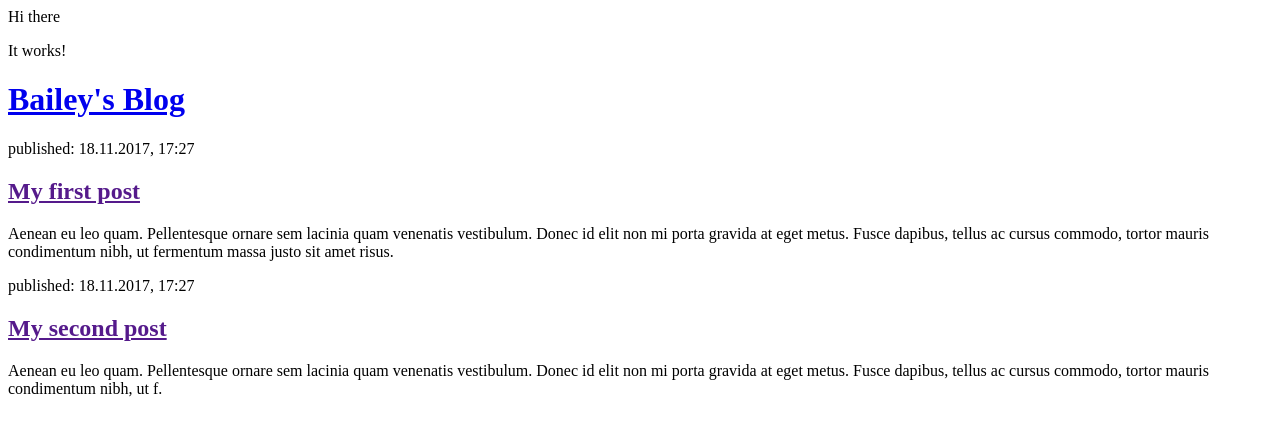
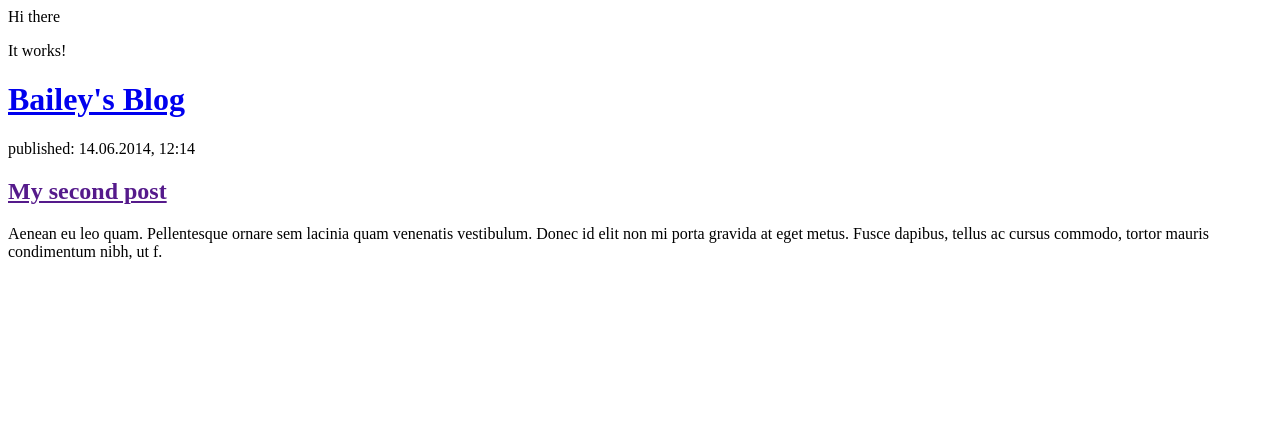
Before and after one commit to bailey002/my-first-blog, a Django app: template blog/templates/blog/post_list.html in a window 1280 px wide. Shown: the top 436 px of the page. Run offline with Django 3.2, Linux system fonts and the light colour scheme; the template is opened without the code that fills it: values that come from a table or form of the project are taken from there, others are empty; tables that the repository leaves empty hold one stand-in row (values such as "Sample post").

Commit message:
Modified templates to display posts from database.

```diff
--- a/blog/templates/blog/post_list.html
+++ b/blog/templates/blog/post_list.html
@@ -10,19 +10,19 @@
     <body>
         <div>
             <h1><a href="/">Bailey's Blog</a></h1>
-        <div>
+        </div>
 
 
-        <div>
-            <p>published: 18.11.2017, 17:27</p>
-            <h2><a href="">My first post</a></h2>
-            <p>Aenean eu leo quam. Pellentesque ornare sem lacinia quam venenatis vestibulum. Donec id elit non mi porta gravida at eget metus. Fusce dapibus, tellus ac cursus commodo, tortor mauris condimentum nibh, ut fermentum massa justo sit amet risus.</p>
-        </div>
+{% for post in posts %}
 
         <div>
-            <p>published: 18.11.2017, 17:27</p>
+            <p>published: 14.06.2014, 12:14</p>
             <h2><a href="">My second post</a></h2>
             <p>Aenean eu leo quam. Pellentesque ornare sem lacinia quam venenatis vestibulum. Donec id elit non mi porta gravida at eget metus. Fusce dapibus, tellus ac cursus commodo, tortor mauris condimentum nibh, ut f.</p>
-        </div>
+
+          </div>
+{% endfor %}
+
+
     </body>
 </html>
```
Also changed, not shown: blog/views.py (+8 -1 lines).
